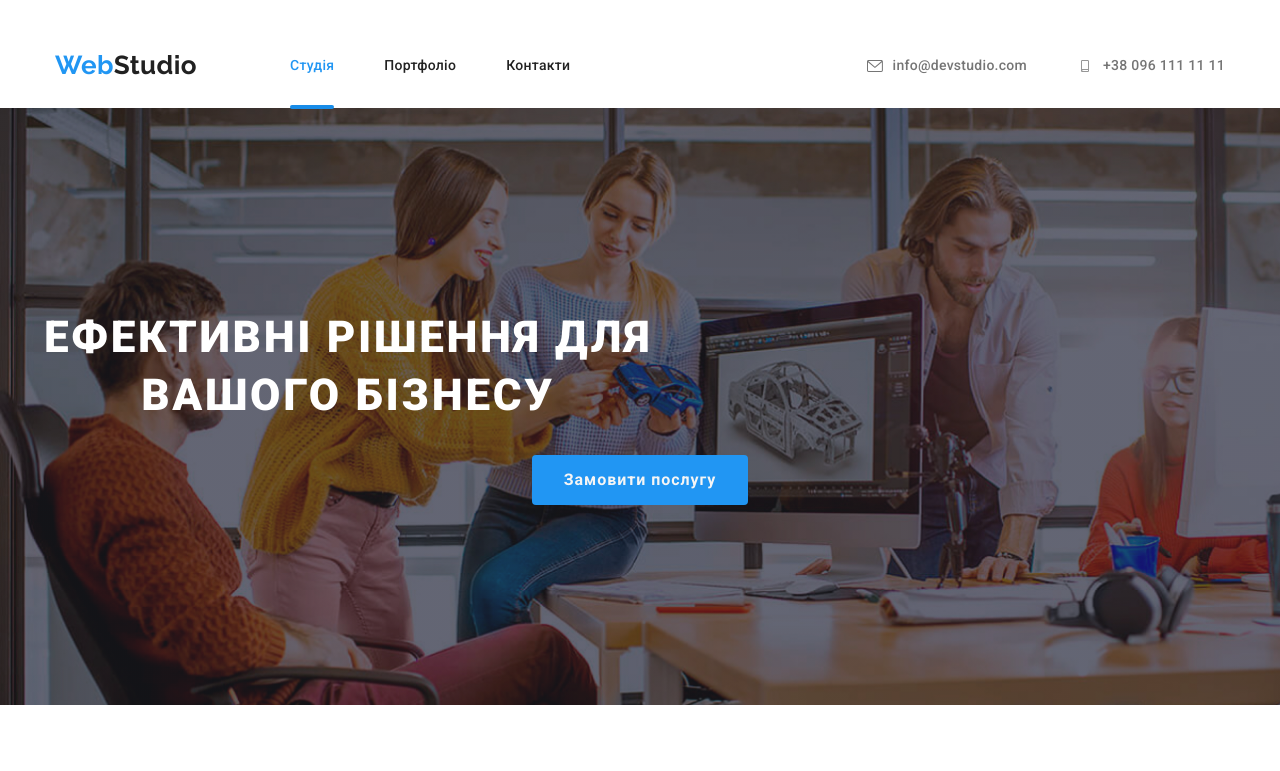
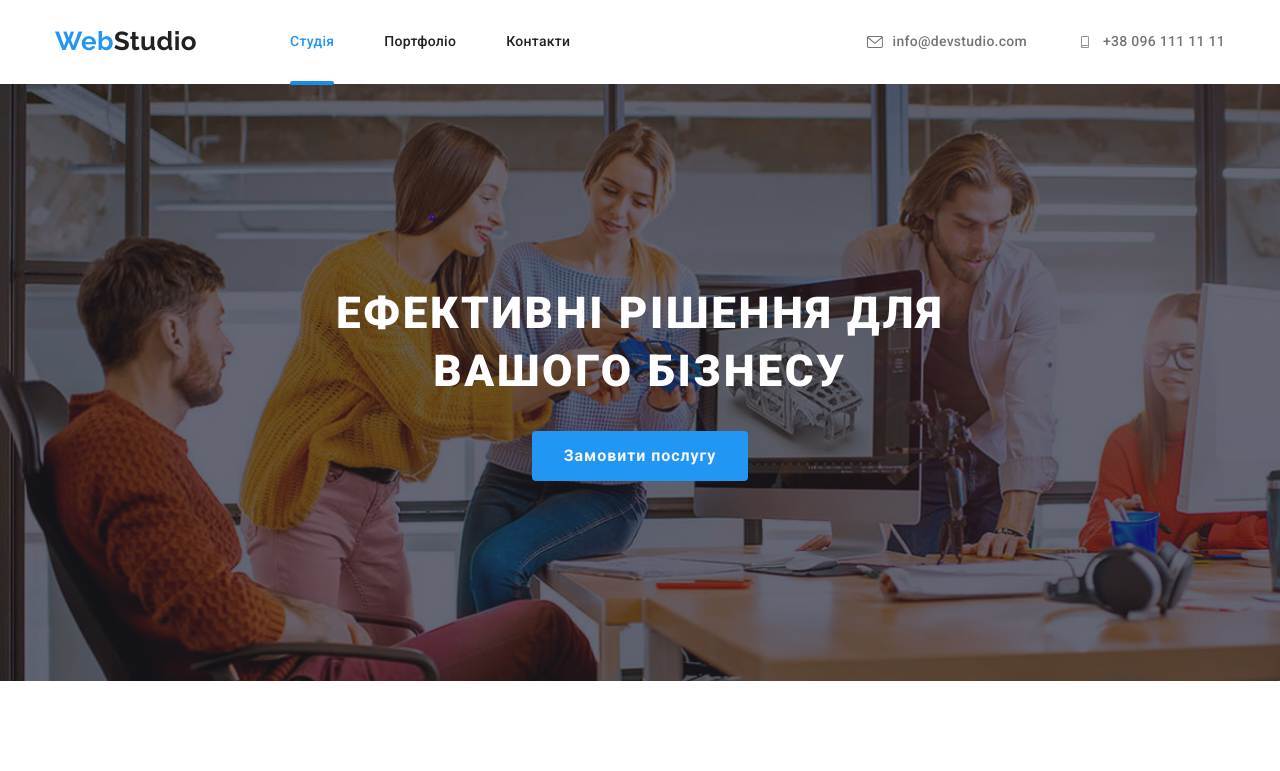
Before and after one commit to vadim77721E/goit-markup-hw-05, a plain HTML site: page index.html in a window 1280 px wide. Shown: the top 771 px of the page. Drawn offline with nearby package versions, Linux system fonts and the light colour scheme.

Commit message:
центрування банера, виправлення анімації в іконці

```diff
--- a/css/styles.css
+++ b/css/styles.css
@@ -53,10 +53,9 @@ margin-left: auto;
 margin-right: auto;
 }
 /* ======ШАПКА ПОЧАТОК======== */
-.page-header {
-    padding-top: 24px;
-    padding-bottom: 0px;
-}
+/* .page-header { */
+/*
+} */
 .logo{
    font-family: var(--secondary-font-family);
    font-weight: 700;
@@ -178,7 +177,8 @@ margin-right: auto;
     font-weight: 900;
     font-size: 44px;
     line-height: 1.33;
-    /* margin: 0 auto; */
+    margin-left: auto;
+    margin-right: auto;
     margin-top: 0px;
     margin-bottom: 30px;
     width: 696px;
@@ -367,8 +367,7 @@ margin-right: auto;
     width: 44px;
     height: 44px;
     border-radius: 50%;
-    transition: background-color 250ms cubic-bezier(0.4, 0, 0.2, 1),fill 250ms cubic-bezier(0.4, 0, 0.2, 1),
-    background 250ms cubic-bezier(0.4, 0, 0.2, 1);
+    transition: fill 250ms cubic-bezier(0.4, 0, 0.2, 1);
 }
 
 .social-list-link:hover,
@@ -531,8 +530,7 @@ color: var(--accent-color);
 
     background-color: rgba(255, 255, 255, 0.1);
     color: var(--secondary-text-color-theme-whaite);
-    transition: fill var(--time-transition)  var(--function-bezier), background var(--time-transition)  var(--function-bezier),
-    background-color var(--time-transition) var(--function-bezier) ;
+    transition: fill var(--time-transition)  var(--function-bezier);
 }
 
 .clip-list:hover .icon-client,
```
